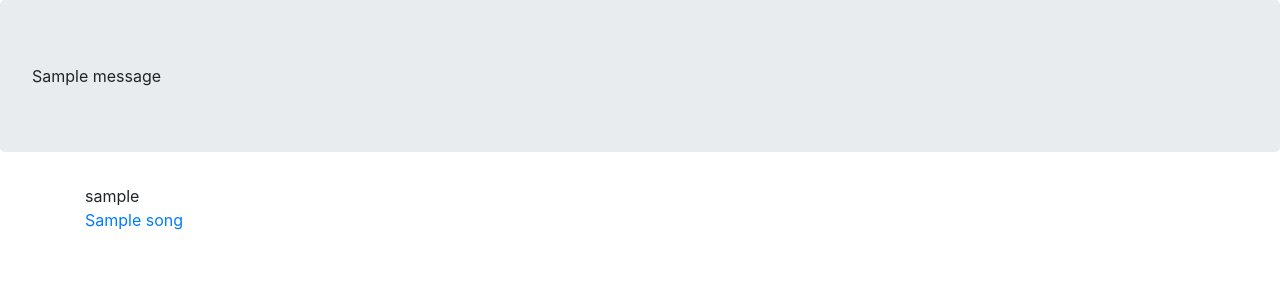
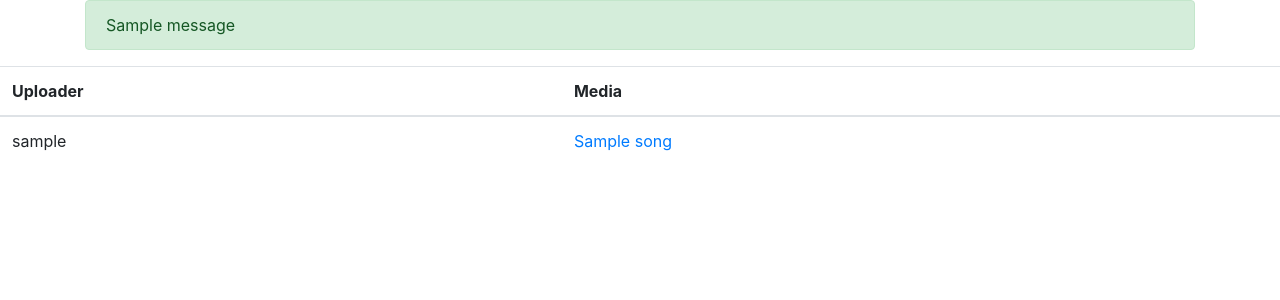
Before and after one commit to urlordjames/musicserver, a Django app: page /mymedia/ in a window 1280 px wide. Shown: the top 300 px of the page. Run offline with Django 3.2, Linux system fonts and the light colour scheme; a user stored in the database is signed in; tables that the repository leaves empty hold one stand-in row (values such as "Sample post"); one stand-in notice (Sample message) is shown; some libraries are stand-ins or nearby versions.

Commit message:
improve styling of media list and messages

```diff
--- a/homepage/templates/base.html
+++ b/homepage/templates/base.html
@@ -5,11 +5,13 @@
     </head>
     <body>
         {% if messages %}
+        <div class="container">
             {% for message in messages %}
-                <div class="jumbotron"{% if message.tags %} class="{{message.tags}}"{% endif %}>
+                <div{% if message.tags %} class="alert alert-{{message.tags}}"{% else %} class="alert alert-info"{% endif %}>
                     {{ message }}
                 </div>
             {% endfor %}
+        </div>
         {% endif %}
         {% block content %}
         {% endblock %}
--- a/homepage/templates/media.html
+++ b/homepage/templates/media.html
@@ -1,10 +1,20 @@
 {% extends "base.html" %}
 
 {% block content %}
+<table class="table table-hover">
+    <thead>
+        <tr>
+            <th>Uploader</th>
+            <th>Media</th>
+        </tr>
+    </thead>
+    <tbody>
     {% for upload in media %}
-        <div class="container">
-            <div>{{ upload.uploader }}</div>
-            <a href="/player/?media={{ upload.title }}">{{ upload.title }}</a>
-        </div>
+        <tr>
+            <td>{{ upload.uploader }}</td>
+            <td><a href="/player/?media={{ upload.title }}">{{ upload.title }}</a></td>
+        </tr>
     {% endfor %}
+    </tbody>
+</table>
 {% endblock %}
```
